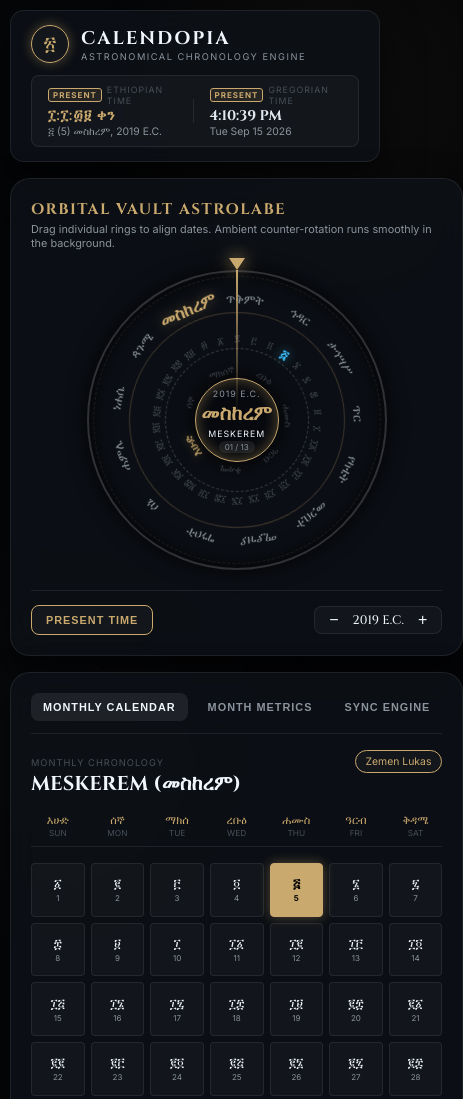
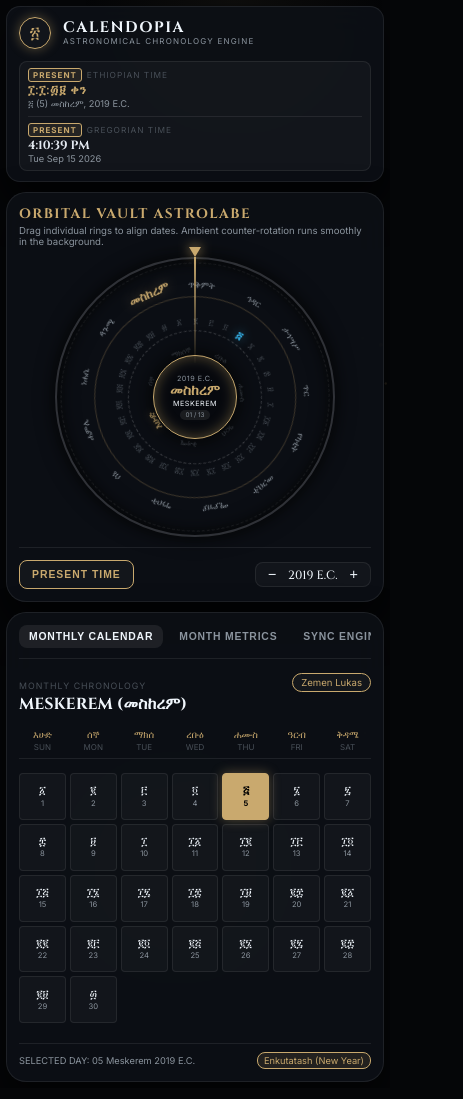
Before and after one commit to NBXII/Calendopia, a plain HTML site: page index.html in a window 390 px wide. Shown: the top 1099 px of the page, 463 px wide, since content can reach past the window. Drawn offline with Linux system fonts and the light colour scheme.

Commit message:
Calendropia Version 0.1 release

```diff
--- a/index.html
+++ b/index.html
@@ -59,6 +59,7 @@
         </div>
 
         <!-- Triple Ring Vault Stage -->
+        <div class="wheel-stage-wrapper">
           <div class="wheel-stage" id="wheelStage">
 
             <!-- Alignment Vault Reticle (Fixed Top Pointer) -->
@@ -98,6 +99,7 @@
                 </div>
               </div>
 
+            </div>
           </div>
         </div>
 
--- a/script.js
+++ b/script.js
@@ -1,6 +1,7 @@
 /**
  * CALENDOPIA ORBITAL ENGINE - ISOLATED ROTATING RINGS
  * Alternating Anti-Clockwise & Clockwise Ambient Motion (Visual Only)
+ * Mobile & Touch Precision Responsiveness Refactored
  */
 
 document.addEventListener('DOMContentLoaded', () => {
--- a/style.css
+++ b/style.css
@@ -1,5 +1,5 @@
 /* ==========================================================================
-   VOIDS SPACE METALLIC VAULT THEME
+   VOIDS SPACE METALLIC VAULT THEME - FLUID & RESPONSIVE LAYOUT
    ========================================================================== */
 
 :root {
@@ -34,6 +34,12 @@
   -webkit-tap-highlight-color: transparent;
 }
 
+html {
+  width: 100%;
+  height: 100%;
+  overflow-x: hidden;
+}
+
 body.void-root {
   background-color: var(--bg-void);
   color: var(--text-main);
@@ -42,6 +48,7 @@
   min-height: 100dvh;
   position: relative;
   overflow-x: hidden;
+  width: 100%;
 }
 
 /* Background Atmosphere */
@@ -49,8 +56,8 @@
   position: fixed;
   top: -150px;
   left: 20%;
-  width: 500px;
-  height: 500px;
+  width: min(500px, 80vw);
+  height: min(500px, 80vw);
   background: radial-gradient(circle, rgba(201, 169, 110, 0.05) 0%, rgba(0, 0, 0, 0) 70%);
   pointer-events: none;
   z-index: 0;
@@ -60,8 +67,8 @@
   position: fixed;
   bottom: -200px;
   right: 10%;
-  width: 600px;
-  height: 600px;
+  width: min(600px, 90vw);
+  height: min(600px, 90vw);
   background: radial-gradient(circle, rgba(255, 255, 255, 0.02) 0%, rgba(0, 0, 0, 0) 70%);
   pointer-events: none;
   z-index: 0;
@@ -88,12 +95,13 @@
 .app-viewport {
   position: relative;
   z-index: 1;
+  width: 100%;
   max-width: 1280px;
   margin: 0 auto;
-  padding: 16px;
+  padding: clamp(8px, 2vw, 16px);
   display: flex;
   flex-direction: column;
-  gap: 16px;
+  gap: clamp(10px, 2vw, 16px);
   min-height: 100vh;
   min-height: 100dvh;
 }
@@ -101,7 +109,7 @@
 /* Header */
 .app-header {
   border-radius: var(--radius-md);
-  padding: 14px 20px;
+  padding: clamp(10px, 1.5vw, 14px) clamp(12px, 2vw, 20px);
   display: flex;
   justify-content: space-between;
   align-items: center;
@@ -116,8 +124,8 @@
 }
 
 .brand-symbol {
-  width: 38px;
-  height: 38px;
+  width: clamp(32px, 4vw, 38px);
+  height: clamp(32px, 4vw, 38px);
   border-radius: 50%;
   background: var(--bg-surface-subtle);
   border: 1px solid var(--accent-gold);
@@ -125,21 +133,23 @@
   align-items: center;
   justify-content: center;
   font-family: var(--font-serif);
-  font-size: 1.2rem;
+  font-size: clamp(1rem, 2vw, 1.2rem);
   color: var(--accent-gold);
   box-shadow: 0 0 12px var(--accent-gold-glow);
+  flex-shrink: 0;
 }
 
 .brand-text h1 {
   font-family: var(--font-serif);
-  font-size: 1.15rem;
-  letter-spacing: 2px;
+  font-size: clamp(0.95rem, 2vw, 1.15rem);
+  letter-spacing: 1.5px;
   font-weight: 700;
+  line-height: 1.1;
 }
 
 .brand-text span {
-  font-size: 0.58rem;
-  letter-spacing: 1.5px;
+  font-size: clamp(0.5rem, 1vw, 0.58rem);
+  letter-spacing: 1.2px;
   color: var(--text-muted);
   display: block;
 }
@@ -161,11 +171,12 @@
 .dual-clock {
   display: flex;
   align-items: center;
-  gap: 16px;
+  gap: clamp(8px, 1.5vw, 16px);
   background: var(--bg-surface-subtle);
-  padding: 8px 16px;
+  padding: 6px clamp(8px, 1.5vw, 16px);
   border-radius: var(--radius-sm);
   border: 1px solid var(--bg-card-border);
+  max-width: 100%;
 }
 
 .clock-unit {
@@ -174,18 +185,20 @@
 }
 
 .clock-title {
-  font-size: 0.55rem;
+  font-size: 0.52rem;
   letter-spacing: 1px;
   color: var(--text-dim);
   display: flex;
   align-items: center;
+  white-space: nowrap;
 }
 
 .clock-main {
-  font-size: 0.88rem;
+  font-size: clamp(0.75rem, 1.5vw, 0.88rem);
   font-weight: 600;
   font-family: var(--font-serif);
   color: var(--accent-silver);
+  white-space: nowrap;
 }
 
 .geez-time {
@@ -194,65 +207,78 @@
 }
 
 .clock-sub {
-  font-size: 0.65rem;
+  font-size: clamp(0.58rem, 1.2vw, 0.65rem);
   color: var(--text-muted);
+  white-space: nowrap;
 }
 
 .clock-sep {
   width: 1px;
   height: 24px;
   background: var(--bg-card-border);
+  flex-shrink: 0;
 }
 
-/* Main Layout */
+/* Main Layout Grid */
 .main-layout {
   display: grid;
-  grid-template-columns: minmax(320px, 460px) 1fr;
-  gap: 16px;
+  grid-template-columns: minmax(290px, 420px) 1fr;
+  gap: clamp(10px, 2vw, 16px);
   flex: 1;
+  width: 100%;
 }
 
 .card {
   border-radius: var(--radius-lg);
-  padding: 20px;
+  padding: clamp(12px, 2vw, 20px);
   display: flex;
   flex-direction: column;
+  min-width: 0; /* Prevents flex/grid children overflow */
 }
 
 .card-head h2 {
   font-family: var(--font-serif);
-  font-size: 0.95rem;
+  font-size: clamp(0.85rem, 1.5vw, 0.95rem);
   letter-spacing: 1.5px;
   font-weight: 700;
   color: var(--accent-gold);
 }
 
 .card-head p {
-  font-size: 0.68rem;
+  font-size: clamp(0.6rem, 1.2vw, 0.68rem);
   color: var(--text-muted);
   margin-top: 2px;
 }
 
 /* ==========================================================================
-   INDEPENDENT ROTATING RING SYSTEM & AMBIENT AUTO-SPIN
+   INDEPENDENT ROTATING RING SYSTEM & CONTAINER QUERY ADAPTATION
    ========================================================================== */
+.wheel-stage-wrapper {
+  width: 100%;
+  display: flex;
+  justify-content: center;
+  align-items: center;
+  padding: 10px 0;
+  container-type: inline-size;
+}
+
 .wheel-stage {
-  width: 100%;
-  max-width: 380px;
+  width: min(100%, 360px);
   aspect-ratio: 1 / 1;
-  margin: 20px auto;
+  margin: 0 auto;
   position: relative;
   display: flex;
   align-items: center;
   justify-content: center;
   user-select: none;
+  touch-action: pan-y; /* Allows vertical scrolling on touch devices */
   overflow: visible;
 }
 
 /* Alignment Reticle */
 .vault-reticle {
   position: absolute;
-  top: -12px;
+  top: -10px;
   left: 50%;
   transform: translateX(-50%);
   z-index: 20;
@@ -265,15 +291,15 @@
 .reticle-notch {
   width: 0;
   height: 0;
-  border-left: 8px solid transparent;
-  border-right: 8px solid transparent;
-  border-top: 12px solid var(--accent-gold);
-  filter: drop-shadow(0 0 8px var(--accent-gold));
+  border-left: 6px solid transparent;
+  border-right: 6px solid transparent;
+  border-top: 10px solid var(--accent-gold);
+  filter: drop-shadow(0 0 6px var(--accent-gold));
 }
 
 .reticle-line {
   width: 2px;
-  height: 140px;
+  height: clamp(100px, 30cqw, 140px);
   background: linear-gradient(to bottom, var(--accent-gold), rgba(201, 169, 110, 0.02));
 }
 
@@ -300,9 +326,8 @@
   transform-origin: center center;
 }
 
-/* Zoom Effect Triggered on Interaction */
 .wheel-stage.zoomed .wheel-chamber {
-  transform: scale(1.15);
+  transform: scale(1.08);
 }
 
 .dial-wheel {
@@ -313,6 +338,7 @@
   transform: translate(-50%, -50%);
   transform-origin: center center;
   will-change: transform;
+  touch-action: none;
 }
 
 /* OUTER TIER: Months Wheel */
@@ -348,7 +374,7 @@
 
 .tier-inner:active { cursor: grabbing; }
 
-/* Node Positioning inside Circular Orbit */
+/* Dynamic Vault Node Font Sizing using Container Units */
 .vault-node {
   position: absolute;
   top: 50%;
@@ -361,47 +387,44 @@
   transition: color 0.2s, text-shadow 0.2s, font-size 0.2s;
 }
 
-/* Outer Months Node Styling */
 .tier-outer .vault-node {
-  font-size: 0.78rem;
+  font-size: clamp(0.55rem, 2.5cqw, 0.78rem);
 }
 .tier-outer .vault-node.active-node {
   color: var(--accent-gold);
   font-weight: 700;
-  font-size: 1.05rem;
+  font-size: clamp(0.75rem, 3.2cqw, 1.05rem);
   text-shadow: 0 0 12px var(--accent-gold-glow);
 }
 
-/* Middle Days Node Styling */
 .tier-middle .vault-node {
-  font-size: 0.58rem;
+  font-size: clamp(0.48rem, 2.0cqw, 0.58rem);
   font-family: var(--font-sans);
   color: var(--text-dim);
 }
 .tier-middle .vault-node.active-node {
   color: var(--accent-cyan);
   font-weight: 700;
-  font-size: 0.78rem;
+  font-size: clamp(0.62rem, 2.6cqw, 0.78rem);
   text-shadow: 0 0 10px rgba(56, 189, 248, 0.5);
 }
 
-/* Inner Weekdays Node Styling */
 .tier-inner .vault-node {
-  font-size: 0.58rem;
+  font-size: clamp(0.45rem, 1.8cqw, 0.58rem);
   color: var(--text-dim);
 }
 .tier-inner .vault-node.active-node {
   color: var(--accent-gold);
   font-weight: 700;
-  font-size: 0.72rem;
+  font-size: clamp(0.58rem, 2.2cqw, 0.72rem);
   text-shadow: 0 0 8px var(--accent-gold-glow);
 }
 
 /* Central Lock Hub */
 .dial-center-hub {
   position: absolute;
-  width: 28%;
-  height: 28%;
+  width: 30%;
+  height: 30%;
   border-radius: 50%;
   background: rgba(8, 10, 14, 0.95);
   border: 1px solid var(--accent-gold);
@@ -413,34 +436,36 @@
   pointer-events: none;
   text-align: center;
   z-index: 6;
+  padding: 2px;
 }
 
 .hub-year {
-  font-size: 0.55rem;
+  font-size: clamp(0.45rem, 1.8cqw, 0.55rem);
   color: var(--text-muted);
-  letter-spacing: 1px;
+  letter-spacing: 0.5px;
 }
 
 .hub-geez {
   font-family: var(--font-serif);
-  font-size: 1.25rem;
+  font-size: clamp(0.85rem, 4cqw, 1.25rem);
   font-weight: 700;
   color: var(--accent-gold);
+  line-height: 1;
   margin: 1px 0;
 }
 
 .hub-en {
-  font-size: 0.55rem;
-  letter-spacing: 1px;
+  font-size: clamp(0.45rem, 1.8cqw, 0.55rem);
+  letter-spacing: 0.5px;
   color: var(--text-main);
 }
 
 .hub-pill {
   margin-top: 2px;
   background: var(--bg-surface-active);
-  padding: 1px 6px;
-  border-radius: 10px;
-  font-size: 0.5rem;
+  padding: 1px 5px;
+  border-radius: 8px;
+  font-size: clamp(0.4rem, 1.5cqw, 0.5rem);
   color: var(--text-muted);
 }
 
@@ -448,25 +473,27 @@
   display: flex;
   justify-content: space-between;
   align-items: center;
-  gap: 12px;
+  gap: 8px;
   margin-top: auto;
-  padding-top: 14px;
+  padding-top: 12px;
   border-top: 1px solid var(--bg-card-border);
+  flex-wrap: wrap;
 }
 
 .btn {
-  padding: 8px 14px;
+  padding: 8px 12px;
   border-radius: var(--radius-sm);
   border: 1px solid var(--bg-card-border);
   background: var(--bg-surface-subtle);
   color: var(--text-main);
-  font-size: 0.68rem;
+  font-size: 0.65rem;
   font-weight: 600;
   letter-spacing: 1px;
   cursor: pointer;
   transition: all 0.2s;
   display: flex;
   align-items: center;
+  justify-content: center;
   gap: 6px;
 }
 
@@ -483,47 +510,58 @@
 .year-control {
   display: flex;
   align-items: center;
-  gap: 8px;
+  gap: 6px;
   background: var(--bg-surface-subtle);
   border: 1px solid var(--bg-card-border);
   border-radius: var(--radius-sm);
-  padding: 2px 8px;
+  padding: 2px 6px;
 }
 
 .btn-icon {
   background: transparent;
   border: none;
   color: var(--text-main);
-  font-size: 1rem;
+  font-size: 0.9rem;
   cursor: pointer;
   padding: 2px 6px;
+  line-height: 1;
 }
 
 .year-control span {
   font-family: var(--font-serif);
-  font-size: 0.78rem;
+  font-size: 0.75rem;
+  white-space: nowrap;
 }
 
-/* Dashboard Tabs */
+/* Dashboard Navigation Tabs */
 .dash-nav {
   display: flex;
-  gap: 8px;
+  gap: 6px;
   border-bottom: 1px solid var(--bg-card-border);
-  padding-bottom: 12px;
-  margin-bottom: 16px;
+  padding-bottom: 10px;
+  margin-bottom: 14px;
+  overflow-x: auto;
+  scrollbar-width: none;
+  -ms-overflow-style: none;
+}
+
+.dash-nav::-webkit-scrollbar {
+  display: none;
 }
 
 .nav-tab {
   background: transparent;
   border: none;
   color: var(--text-muted);
-  font-size: 0.68rem;
+  font-size: 0.65rem;
   font-weight: 600;
-  letter-spacing: 1px;
-  padding: 8px 12px;
+  letter-spacing: 0.8px;
+  padding: 6px 10px;
   border-radius: var(--radius-sm);
   cursor: pointer;
   transition: all 0.2s;
+  white-space: nowrap;
+  flex-shrink: 0;
 }
 
 .nav-tab.active, .nav-tab:hover {
@@ -534,7 +572,7 @@
 .tab-panel {
   display: none;
   flex-direction: column;
-  gap: 16px;
+  gap: 14px;
 }
 
 .tab-panel.active {
@@ -549,24 +587,25 @@
 }
 
 .label {
-  font-size: 0.58rem;
+  font-size: 0.55rem;
   color: var(--text-dim);
   letter-spacing: 1px;
 }
 
 .panel-title {
   font-family: var(--font-serif);
-  font-size: 1.25rem;
+  font-size: clamp(1rem, 2vw, 1.25rem);
   color: var(--text-main);
 }
 
 .badge {
   background: var(--bg-surface-subtle);
   border: 1px solid var(--bg-card-border);
-  padding: 4px 10px;
+  padding: 3px 8px;
   border-radius: 12px;
-  font-size: 0.65rem;
+  font-size: 0.6rem;
   color: var(--text-muted);
+  white-space: nowrap;
 }
 
 .gold-badge {
@@ -578,22 +617,22 @@
 .week-header-grid {
   display: grid;
   grid-template-columns: repeat(7, 1fr);
-  gap: 6px;
+  gap: 4px;
   text-align: center;
   border-bottom: 1px solid var(--bg-card-border);
-  padding-bottom: 8px;
+  padding-bottom: 6px;
 }
 
 .week-header-grid div {
   display: flex;
   flex-direction: column;
-  font-size: 0.7rem;
+  font-size: clamp(0.6rem, 1.2vw, 0.7rem);
   font-family: var(--font-serif);
   color: var(--accent-gold);
 }
 
 .week-header-grid small {
-  font-size: 0.52rem;
+  font-size: 0.5rem;
   color: var(--text-dim);
   font-family: var(--font-sans);
 }
@@ -601,7 +640,8 @@
 .days-calendar-grid {
   display: grid;
   grid-template-columns: repeat(7, 1fr);
-  gap: 6px;
+  gap: clamp(3px, 1vw, 6px);
+  width: 100%;
 }
 
 .day-cell {
@@ -616,6 +656,7 @@
   cursor: pointer;
   transition: all 0.15s ease-out;
   position: relative;
+  min-width: 0;
 }
 
 .day-cell:hover {
@@ -641,58 +682,63 @@
 
 .cell-geez {
   font-family: var(--font-serif);
-  font-size: 0.95rem;
+  font-size: clamp(0.7rem, 1.8vw, 0.95rem);
   color: var(--text-main);
+  line-height: 1;
 }
 
 .cell-num {
-  font-size: 0.58rem;
+  font-size: clamp(0.48rem, 1vw, 0.58rem);
   color: var(--text-muted);
+  margin-top: 2px;
 }
 
 .calendar-footer {
   display: flex;
   justify-content: space-between;
   align-items: center;
-  margin-top: 8px;
+  margin-top: 6px;
   padding-top: 8px;
   border-top: 1px solid var(--bg-card-border);
-  font-size: 0.65rem;
+  font-size: clamp(0.58rem, 1.2vw, 0.65rem);
   color: var(--text-muted);
+  flex-wrap: wrap;
+  gap: 6px;
 }
 
 .holiday-pill {
   background: rgba(201, 169, 110, 0.12);
   border: 1px solid var(--accent-gold);
   color: var(--accent-gold);
-  padding: 3px 8px;
-  border-radius: 10px;
+  padding: 2px 6px;
+  border-radius: 8px;
+  white-space: nowrap;
 }
 
-/* Info Grid */
+/* Inspector Info Grid */
 .info-grid {
   display: grid;
-  grid-template-columns: repeat(2, 1fr);
-  gap: 10px;
+  grid-template-columns: repeat(auto-fit, minmax(140px, 1fr));
+  gap: 8px;
 }
 
 .info-box {
   background: var(--bg-surface-subtle);
   border: 1px solid var(--bg-card-border);
   border-radius: var(--radius-sm);
-  padding: 12px;
+  padding: 10px;
 }
 
 .info-label {
   display: block;
-  font-size: 0.55rem;
+  font-size: 0.52rem;
   color: var(--text-dim);
-  letter-spacing: 1px;
+  letter-spacing: 0.8px;
   margin-bottom: 4px;
 }
 
 .info-val {
-  font-size: 0.85rem;
+  font-size: clamp(0.75rem, 1.5vw, 0.85rem);
   font-weight: 500;
 }
 
@@ -700,7 +746,7 @@
   background: var(--bg-surface-subtle);
   border: 1px solid var(--bg-card-border);
   border-radius: var(--radius-sm);
-  padding: 12px;
+  padding: 10px;
   display: flex;
   flex-direction: column;
   gap: 8px;
@@ -709,8 +755,11 @@
 .meta-row {
   display: flex;
   justify-content: space-between;
-  font-size: 0.65rem;
+  align-items: center;
+  font-size: clamp(0.58rem, 1.2vw, 0.65rem);
   color: var(--text-muted);
+  flex-wrap: wrap;
+  gap: 4px;
 }
 
 .mono {
@@ -722,7 +771,7 @@
 .converter-wrapper {
   display: flex;
   flex-direction: column;
-  gap: 16px;
+  gap: 14px;
 }
 
 .field-group {
@@ -732,7 +781,7 @@
 }
 
 .field-group label {
-  font-size: 0.62rem;
+  font-size: 0.6rem;
   letter-spacing: 1px;
   color: var(--text-muted);
 }
@@ -741,11 +790,12 @@
   background: var(--bg-surface-subtle);
   border: 1px solid var(--bg-card-border);
   color: var(--text-main);
-  padding: 12px;
+  padding: 10px;
   border-radius: var(--radius-sm);
   font-family: var(--font-sans);
-  font-size: 0.95rem;
+  font-size: 0.88rem;
   outline: none;
+  width: 100%;
 }
 
 .void-input:focus {
@@ -756,51 +806,85 @@
   background: var(--bg-surface-subtle);
   border: 1px solid var(--bg-card-border);
   border-radius: var(--radius-md);
-  padding: 20px;
+  padding: 16px;
   text-align: center;
   display: flex;
   flex-direction: column;
   align-items: center;
-  gap: 6px;
+  gap: 4px;
 }
 
 .result-label {
-  font-size: 0.58rem;
+  font-size: 0.55rem;
   letter-spacing: 1px;
   color: var(--text-dim);
 }
 
 .result-geez {
   font-family: var(--font-serif);
-  font-size: 1.6rem;
+  font-size: clamp(1.2rem, 3vw, 1.6rem);
   color: var(--accent-gold);
-  margin-top: 4px;
+  margin-top: 2px;
 }
 
 .result-en {
-  font-size: 0.85rem;
+  font-size: clamp(0.75rem, 1.5vw, 0.85rem);
   color: var(--text-muted);
 }
 
 .result-weekday {
-  font-size: 0.72rem;
+  font-size: clamp(0.65rem, 1.2vw, 0.72rem);
   color: var(--text-main);
-  margin-top: 4px;
+  margin-top: 2px;
 }
 
-/* Mobile Adjustments */
-@media (max-width: 900px) {
-  .main-layout { grid-template-columns: 1fr; }
+/* Breakpoint Logic for Smaller Displays */
+@media (max-width: 860px) {
+  .main-layout {
+    grid-template-columns: 1fr;
+  }
+
+  .app-header {
+    flex-direction: column;
+    align-items: stretch;
+  }
+
+  .brand {
+    justify-content: flex-start;
+  }
+
+  .dual-clock {
+    width: 100%;
+    justify-content: space-around;
+  }
+
+  .wheel-controls {
+    flex-direction: row;
+    justify-content: space-between;
+  }
 }
 
-@media (max-width: 600px) {
-  .app-viewport { padding: 10px; }
-  .app-header { flex-direction: column; align-items: flex-start; }
-  .dual-clock { width: 100%; justify-content: space-between; }
-  .dash-nav { overflow-x: auto; white-space: nowrap; }
-  .info-grid { grid-template-columns: 1fr; }
-  .wheel-stage { max-width: 300px; }
-  .day-cell { border-radius: 4px; }
-  .cell-geez { font-size: 0.8rem; }
-  .cell-num { font-size: 0.5rem; }
+@media (max-width: 480px) {
+  .app-viewport {
+    padding: 6px;
+  }
+
+  .dual-clock {
+    flex-direction: column;
+    align-items: stretch;
+    gap: 6px;
+  }
+
+  .clock-sep {
+    width: 100%;
+    height: 1px;
+  }
+
+  .wheel-stage {
+    width: min(100%, 280px);
+  }
+
+  .day-cell {
+    border-radius: 4px;
+  }
 }
```
Lines whose indentation alone changed are shown as unchanged.
